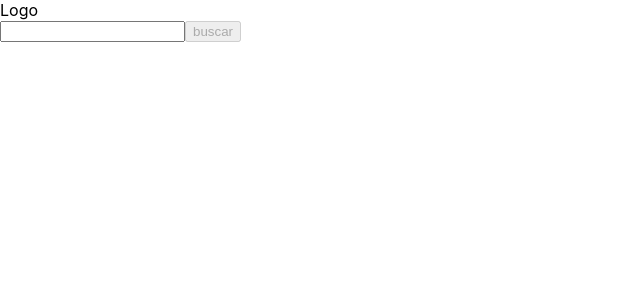
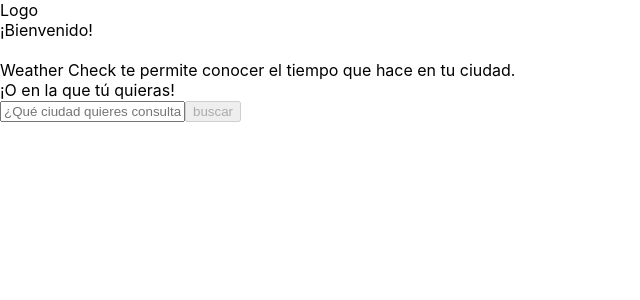
Before and after one commit to carlosblancoh/weather-check, a React (Create React App) app: page / in a window 1280 px wide. Shown: the top 300 px of the page, without its empty margins (0-640 px from the left). Built offline with nearby package versions, Linux system fonts and the light colour scheme.

Commit message:
Add reload on logo click, welcome message and search placeholder

```diff
--- a/src/components/logo/logo.jsx
+++ b/src/components/logo/logo.jsx
@@ -1,9 +1,15 @@
-export function Logo(props) {
+import PropTypes from 'prop-types';
+
+export function Logo({onClearPage}) {
     return (
-        <div>
+        <a
+            onClick={onClearPage}
+        >
             Logo
-        </div>
+        </a>
     );
 }
 
-Logo.propTypes = {};
+Logo.propTypes = {
+    onClearPage : PropTypes.func,
+};
--- a/src/components/search-bar/search-bar.jsx
+++ b/src/components/search-bar/search-bar.jsx
@@ -21,6 +21,7 @@ export function SearchBar({onSearch, loading}) {
                 type='text'
                 value={text}
                 onChange={onInputChange}
+                placeholder='¿Qué ciudad quieres consultar?'
             />
             <button
                 type='submit'
--- a/src/pages/main/main.jsx
+++ b/src/pages/main/main.jsx
@@ -21,13 +21,15 @@ export function MainPage(props) {
             const weather = await weatherService.getWeatherByCityName(cityName);
             setResults(weather);
             setError(false);
+            if (weather) {
+                const updatedPreviousSearches = historyService.add(cityName);
+                setPreviousSearches(updatedPreviousSearches);
+            }
         } catch(error) {
             console.error(error);
             setError(true);
             setResults(undefined);
         } finally {
-            const updatedPreviousSearches = historyService.add(cityName);
-            setPreviousSearches(updatedPreviousSearches);
             setIsLoading(false);
             setLoaded(true);
         }
@@ -35,7 +37,16 @@ export function MainPage(props) {
 
     return (
         <div>
-            <Logo/>
+            <Logo
+                onClearPage={() => window.location.reload()}
+            />
+            {!loaded && (
+                <div>
+                    ¡Bienvenido!<br/><br/>
+                    Weather Check te permite conocer el tiempo que hace en tu ciudad.<br/>
+                    ¡O en la que tú quieras!
+                </div>
+            )}
             <SearchBar
                 loading={isLoading}
                 onSearch={onSearch}
```
